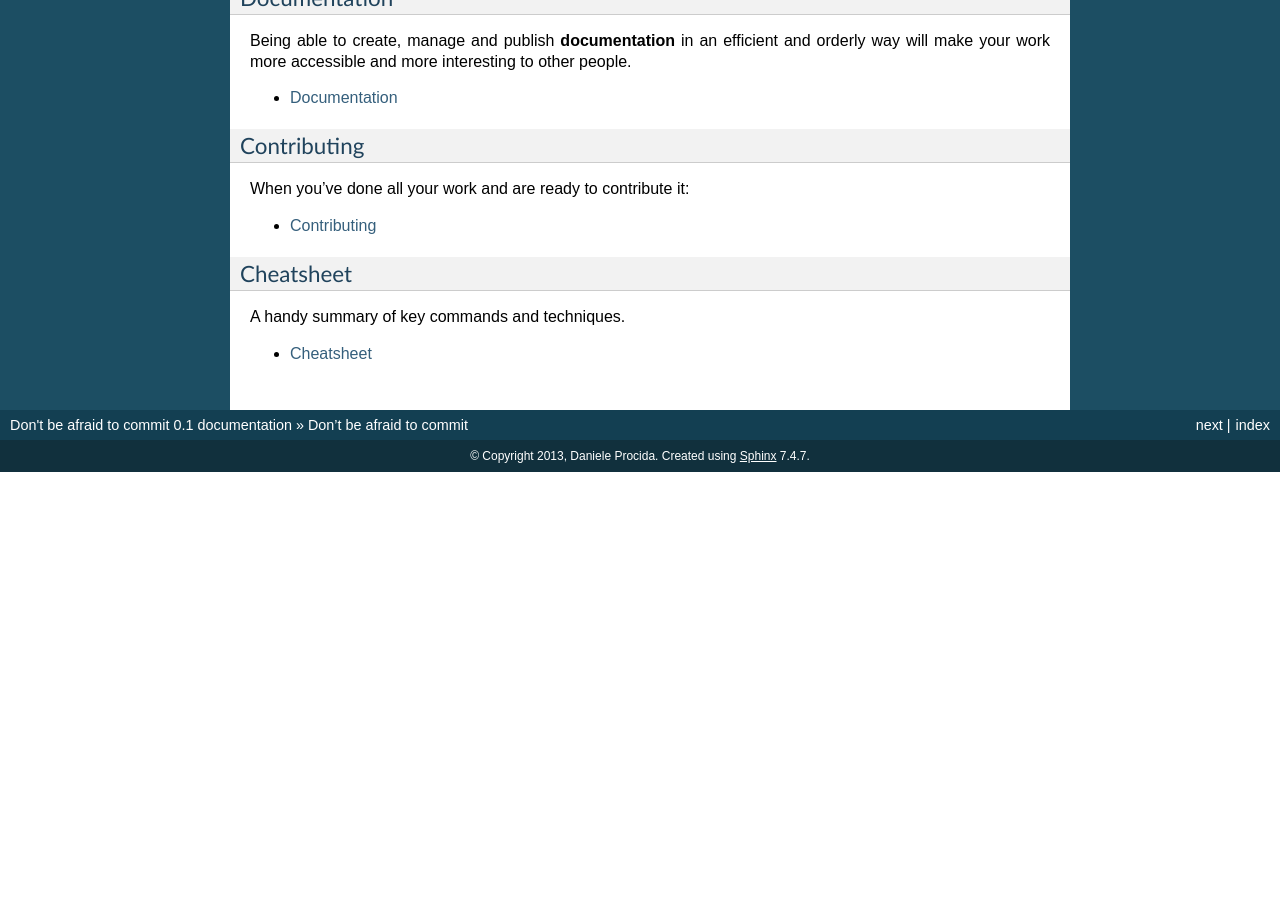
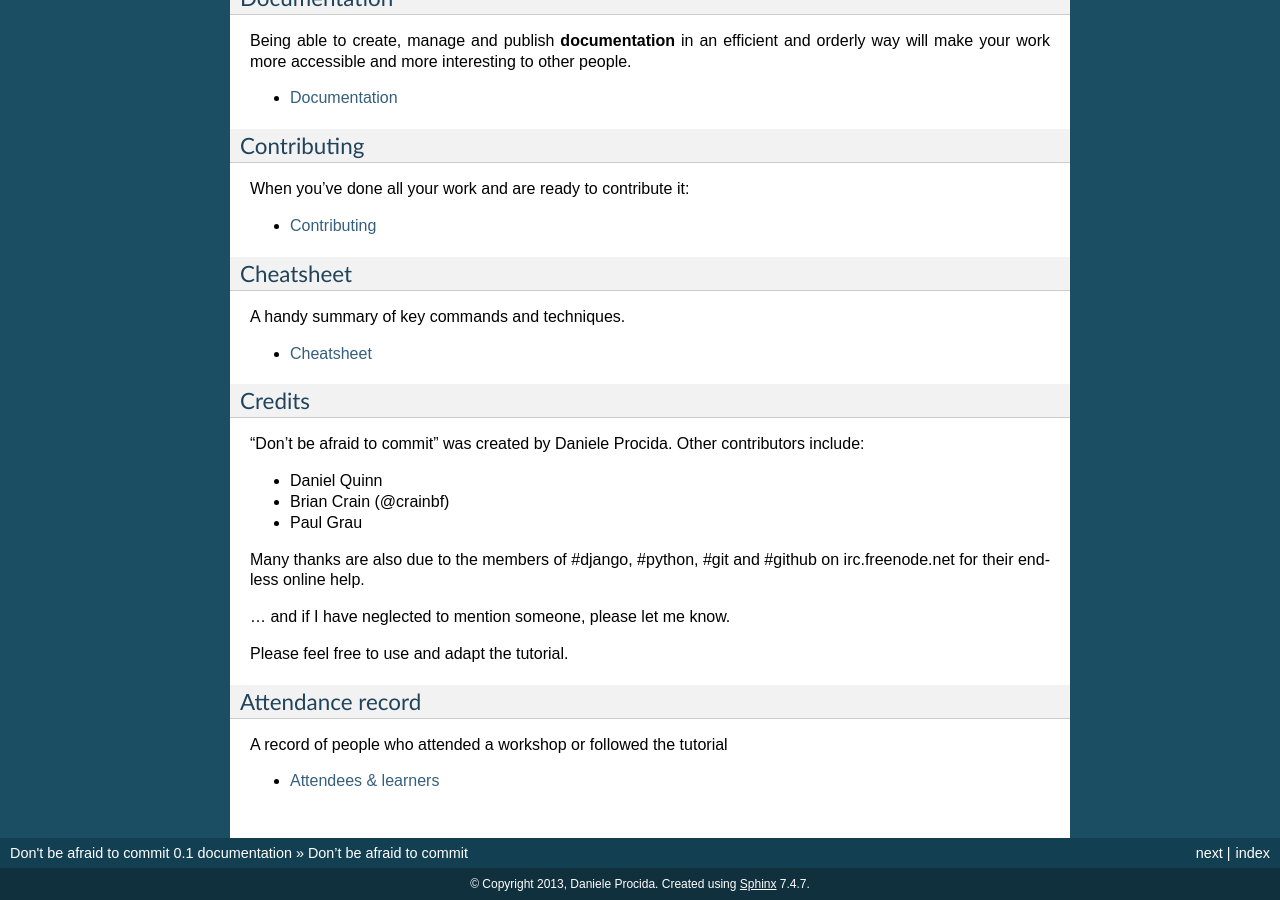
Before and after one commit to evildmp/afraid-to-commit, a Sphinx documentation site: the page built from docs/index.rst, in a window 1280 px wide and 900 px high, scrolled down 1074 px. Built offline with Sphinx 7.4.7, drawn with Linux system fonts in a browser that asks for light colours; before the commit the page ends 1546 px from its top, so only the background shows below that; some of the changed text lies outside the part shown.

Commit message:
uses includes now

```diff
--- a/CONTRIBUTORS.txt
+++ b/CONTRIBUTORS.txt
@@ -9,3 +9,5 @@ Many thanks are also due to the members of #django, #python, #git and #github
 on irc.freenode.net for their endless online help.
 
 ... and if I have neglected to mention someone, please let me know.
+
+Please feel free to use and adapt the tutorial.
--- /dev/null
+++ b/docs/attendance_record.rst
@@ -0,0 +1 @@
+.. include:: ../attendees_and_learners.rst
--- a/docs/index.rst
+++ b/docs/index.rst
@@ -108,3 +108,18 @@ A handy summary of key commands and techniques.
    :maxdepth: 1
 
    cheatsheet
+
+Credits
+-------
+
+.. include:: ../CONTRIBUTORS.txt
+
+Attendance record
+-----------------
+
+A record of people who attended a workshop or followed the tutorial
+
+.. toctree::
+   :maxdepth: 1
+
+   attendance_record
```
Also changed, not shown: attendees_and_learners.rst (+8 -5 lines).
